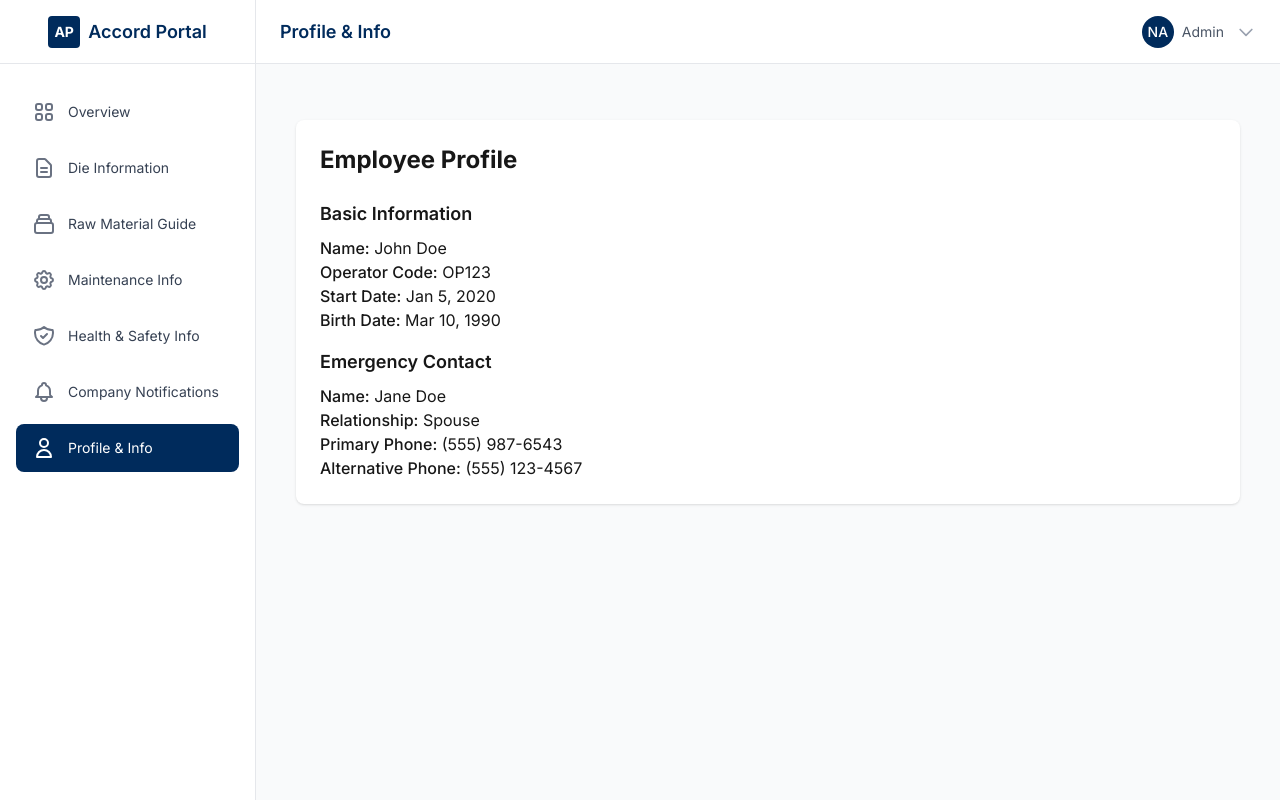
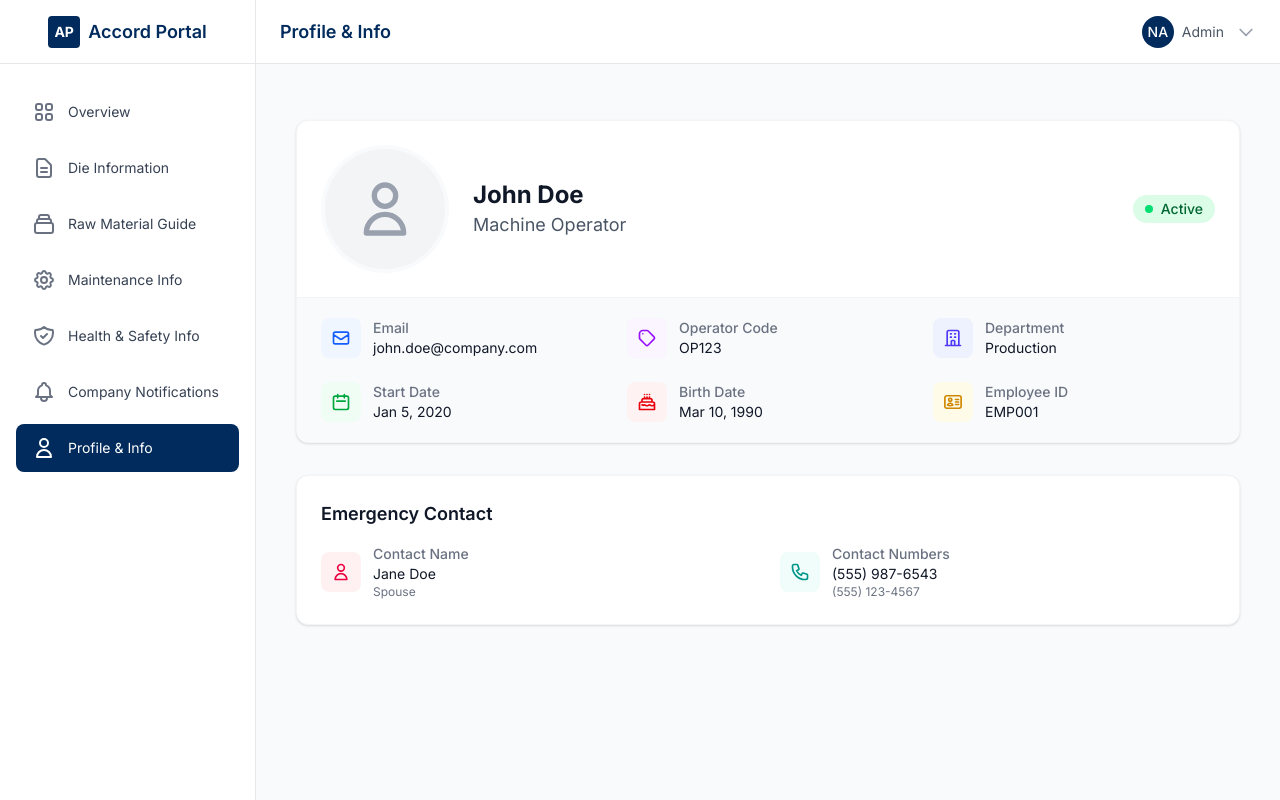
Before and after one commit to soggeyvans/accord-portal, a Next.js app: page /dashboard/profile in a window 1280 px wide. Built offline with nearby package versions, Linux system fonts and the light colour scheme; sample sign-in values are in the browser's storage.

Commit message:
feat: add Employee Info section and UI cleanup

```diff
--- a/app/dashboard/profile/page.tsx
+++ b/app/dashboard/profile/page.tsx
@@ -3,10 +3,15 @@
 import React from 'react';
 
 const mockEmployeeData = {
+  id: 'EMP001',
+  name: 'John Doe',
+  jobTitle: 'Machine Operator',
+  email: 'john.doe@company.com',
   operatorCode: 'OP123',
-  name: 'John Doe',
   startDate: 'Jan 5, 2020',
   birthdate: 'Mar 10, 1990',
+  status: 'Active',
+  department: 'Production',
   emergencyContact: {
     name: 'Jane Doe',
     relationship: 'Spouse',
@@ -18,27 +23,155 @@ const mockEmployeeData = {
 export default function ProfilePage() {
   return (
     <div className="container mx-auto px-4 py-8">
-      <div className="bg-white rounded-lg shadow-sm p-6">
-        <h1 className="text-2xl font-bold mb-6">Employee Profile</h1>
+      {/* Employee Info Card */}
+      <div className="bg-white rounded-xl shadow-sm border border-gray-100 overflow-hidden mb-8">
+        <div className="p-6">
+          <div className="flex flex-col md:flex-row items-start md:items-center gap-6">
+            {/* Profile Photo */}
+            <div className="relative w-24 h-24 md:w-32 md:h-32 rounded-full overflow-hidden bg-gray-100 border-4 border-gray-50 flex-shrink-0">
+              <div className="absolute inset-0 flex items-center justify-center text-gray-400">
+                <svg className="w-16 h-16" fill="none" stroke="currentColor" viewBox="0 0 24 24">
+                  <path strokeLinecap="round" strokeLinejoin="round" strokeWidth="2" d="M16 7a4 4 0 11-8 0 4 4 0 018 0zM12 14a7 7 0 00-7 7h14a7 7 0 00-7-7z" />
+                </svg>
+              </div>
+            </div>
 
-        <div className="space-y-4">
-          <div>
-            <h2 className="text-lg font-semibold">Basic Information</h2>
-            <div className="mt-2">
-              <p><span className="font-medium">Name:</span> {mockEmployeeData.name}</p>
-              <p><span className="font-medium">Operator Code:</span> {mockEmployeeData.operatorCode}</p>
-              <p><span className="font-medium">Start Date:</span> {mockEmployeeData.startDate}</p>
-              <p><span className="font-medium">Birth Date:</span> {mockEmployeeData.birthdate}</p>
+            {/* Basic Info */}
+            <div className="flex-1">
+              <div className="flex flex-col md:flex-row md:items-center md:justify-between gap-4">
+                <div>
+                  <h1 className="text-2xl font-bold text-gray-900">{mockEmployeeData.name}</h1>
+                  <p className="text-lg text-gray-600">{mockEmployeeData.jobTitle}</p>
+                </div>
+                <div className="flex items-center">
+                  <span className={`inline-flex items-center px-3 py-1 rounded-full text-sm font-medium ${
+                    mockEmployeeData.status === 'Active'
+                      ? 'bg-green-100 text-green-800'
+                      : 'bg-gray-100 text-gray-800'
+                  }`}>
+                    <span className={`w-2 h-2 rounded-full mr-2 ${
+                      mockEmployeeData.status === 'Active'
+                        ? 'bg-green-400'
+                        : 'bg-gray-400'
+                    }`}></span>
+                    {mockEmployeeData.status}
+                  </span>
+                </div>
+              </div>
             </div>
           </div>
+        </div>
 
-          <div>
-            <h2 className="text-lg font-semibold">Emergency Contact</h2>
-            <div className="mt-2">
-              <p><span className="font-medium">Name:</span> {mockEmployeeData.emergencyContact.name}</p>
-              <p><span className="font-medium">Relationship:</span> {mockEmployeeData.emergencyContact.relationship}</p>
-              <p><span className="font-medium">Primary Phone:</span> {mockEmployeeData.emergencyContact.phone}</p>
-              <p><span className="font-medium">Alternative Phone:</span> {mockEmployeeData.emergencyContact.alternatePhone}</p>
+        {/* Detailed Info Grid */}
+        <div className="border-t border-gray-100 px-6 py-5 bg-gray-50">
+          <div className="grid grid-cols-1 md:grid-cols-2 lg:grid-cols-3 gap-6">
+            {/* Email */}
+            <div className="flex items-center gap-3">
+              <div className="flex-shrink-0 w-10 h-10 rounded-lg bg-blue-50 flex items-center justify-center">
+                <svg className="w-5 h-5 text-blue-600" fill="none" stroke="currentColor" viewBox="0 0 24 24">
+                  <path strokeLinecap="round" strokeLinejoin="round" strokeWidth="2" d="M3 8l7.89 5.26a2 2 0 002.22 0L21 8M5 19h14a2 2 0 002-2V7a2 2 0 00-2-2H5a2 2 0 00-2 2v10a2 2 0 002 2z" />
+                </svg>
+              </div>
+              <div>
+                <p className="text-sm font-medium text-gray-500">Email</p>
+                <p className="text-sm text-gray-900">{mockEmployeeData.email}</p>
+              </div>
+            </div>
+
+            {/* Operator Code */}
+            <div className="flex items-center gap-3">
+              <div className="flex-shrink-0 w-10 h-10 rounded-lg bg-purple-50 flex items-center justify-center">
+                <svg className="w-5 h-5 text-purple-600" fill="none" stroke="currentColor" viewBox="0 0 24 24">
+                  <path strokeLinecap="round" strokeLinejoin="round" strokeWidth="2" d="M7 7h.01M7 3h5c.512 0 1.024.195 1.414.586l7 7a2 2 0 010 2.828l-7 7a2 2 0 01-2.828 0l-7-7A1.994 1.994 0 013 12V7a4 4 0 014-4z" />
+                </svg>
+              </div>
+              <div>
+                <p className="text-sm font-medium text-gray-500">Operator Code</p>
+                <p className="text-sm text-gray-900">{mockEmployeeData.operatorCode}</p>
+              </div>
+            </div>
+
+            {/* Department */}
+            <div className="flex items-center gap-3">
+              <div className="flex-shrink-0 w-10 h-10 rounded-lg bg-indigo-50 flex items-center justify-center">
+                <svg className="w-5 h-5 text-indigo-600" fill="none" stroke="currentColor" viewBox="0 0 24 24">
+                  <path strokeLinecap="round" strokeLinejoin="round" strokeWidth="2" d="M19 21V5a2 2 0 00-2-2H7a2 2 0 00-2 2v16m14 0h2m-2 0h-5m-9 0H3m2 0h5M9 7h1m-1 4h1m4-4h1m-1 4h1m-5 10v-5a1 1 0 011-1h2a1 1 0 011 1v5m-4 0h4" />
+                </svg>
+              </div>
+              <div>
+                <p className="text-sm font-medium text-gray-500">Department</p>
+                <p className="text-sm text-gray-900">{mockEmployeeData.department}</p>
+              </div>
+            </div>
+
+            {/* Start Date */}
+            <div className="flex items-center gap-3">
+              <div className="flex-shrink-0 w-10 h-10 rounded-lg bg-green-50 flex items-center justify-center">
+                <svg className="w-5 h-5 text-green-600" fill="none" stroke="currentColor" viewBox="0 0 24 24">
+                  <path strokeLinecap="round" strokeLinejoin="round" strokeWidth="2" d="M8 7V3m8 4V3m-9 8h10M5 21h14a2 2 0 002-2V7a2 2 0 00-2-2H5a2 2 0 00-2 2v12a2 2 0 002 2z" />
+                </svg>
+              </div>
+              <div>
+                <p className="text-sm font-medium text-gray-500">Start Date</p>
+                <p className="text-sm text-gray-900">{mockEmployeeData.startDate}</p>
+              </div>
+            </div>
+
+            {/* Birth Date */}
+            <div className="flex items-center gap-3">
+              <div className="flex-shrink-0 w-10 h-10 rounded-lg bg-red-50 flex items-center justify-center">
+                <svg className="w-5 h-5 text-red-600" fill="none" stroke="currentColor" viewBox="0 0 24 24">
+                  <path strokeLinecap="round" strokeLinejoin="round" strokeWidth="2" d="M21 15.546c-.523 0-1.046.151-1.5.454a2.704 2.704 0 01-3 0 2.704 2.704 0 00-3 0 2.704 2.704 0 01-3 0 2.704 2.704 0 00-3 0 2.701 2.701 0 00-1.5-.454M9 6v2m3-2v2m3-2v2M9 3h.01M12 3h.01M15 3h.01M21 21v-7a2 2 0 00-2-2H5a2 2 0 00-2 2v7h18zm-3-9v-2a2 2 0 00-2-2H8a2 2 0 00-2 2v2h12z" />
+                </svg>
+              </div>
+              <div>
+                <p className="text-sm font-medium text-gray-500">Birth Date</p>
+                <p className="text-sm text-gray-900">{mockEmployeeData.birthdate}</p>
+              </div>
+            </div>
+
+            {/* Employee ID */}
+            <div className="flex items-center gap-3">
+              <div className="flex-shrink-0 w-10 h-10 rounded-lg bg-yellow-50 flex items-center justify-center">
+                <svg className="w-5 h-5 text-yellow-600" fill="none" stroke="currentColor" viewBox="0 0 24 24">
+                  <path strokeLinecap="round" strokeLinejoin="round" strokeWidth="2" d="M15 9h3.75M15 12h3.75M15 15h3.75M4.5 19.5h15a2.25 2.25 0 002.25-2.25V6.75A2.25 2.25 0 0019.5 4.5h-15a2.25 2.25 0 00-2.25 2.25v10.5A2.25 2.25 0 004.5 19.5zm6-10.125a1.875 1.875 0 11-3.75 0 1.875 1.875 0 013.75 0zm1.294 6.336a6.721 6.721 0 01-3.17.789 6.721 6.721 0 01-3.168-.789 3.376 3.376 0 016.338 0z" />
+                </svg>
+              </div>
+              <div>
+                <p className="text-sm font-medium text-gray-500">Employee ID</p>
+                <p className="text-sm text-gray-900">{mockEmployeeData.id}</p>
+              </div>
+            </div>
+          </div>
+        </div>
+      </div>
+
+      {/* Emergency Contact Section */}
+      <div className="bg-white rounded-xl shadow-sm border border-gray-100 p-6 mb-8">
+        <h2 className="text-lg font-semibold text-gray-900 mb-4">Emergency Contact</h2>
+        <div className="grid grid-cols-1 md:grid-cols-2 gap-6">
+          <div className="flex items-center gap-3">
+            <div className="flex-shrink-0 w-10 h-10 rounded-lg bg-rose-50 flex items-center justify-center">
+              <svg className="w-5 h-5 text-rose-600" fill="none" stroke="currentColor" viewBox="0 0 24 24">
+                <path strokeLinecap="round" strokeLinejoin="round" strokeWidth="2" d="M16 7a4 4 0 11-8 0 4 4 0 018 0zM12 14a7 7 0 00-7 7h14a7 7 0 00-7-7z" />
+              </svg>
+            </div>
+            <div>
+              <p className="text-sm font-medium text-gray-500">Contact Name</p>
+              <p className="text-sm text-gray-900">{mockEmployeeData.emergencyContact.name}</p>
+              <p className="text-xs text-gray-500">{mockEmployeeData.emergencyContact.relationship}</p>
+            </div>
+          </div>
+          <div className="flex items-center gap-3">
+            <div className="flex-shrink-0 w-10 h-10 rounded-lg bg-teal-50 flex items-center justify-center">
+              <svg className="w-5 h-5 text-teal-600" fill="none" stroke="currentColor" viewBox="0 0 24 24">
+                <path strokeLinecap="round" strokeLinejoin="round" strokeWidth="2" d="M3 5a2 2 0 012-2h3.28a1 1 0 01.948.684l1.498 4.493a1 1 0 01-.502 1.21l-2.257 1.13a11.042 11.042 0 005.516 5.516l1.13-2.257a1 1 0 011.21-.502l4.493 1.498a1 1 0 01.684.949V19a2 2 0 01-2 2h-1C9.716 21 3 14.284 3 6V5z" />
+              </svg>
+            </div>
+            <div>
+              <p className="text-sm font-medium text-gray-500">Contact Numbers</p>
+              <p className="text-sm text-gray-900">{mockEmployeeData.emergencyContact.phone}</p>
+              <p className="text-xs text-gray-500">{mockEmployeeData.emergencyContact.alternatePhone}</p>
             </div>
           </div>
         </div>
```
